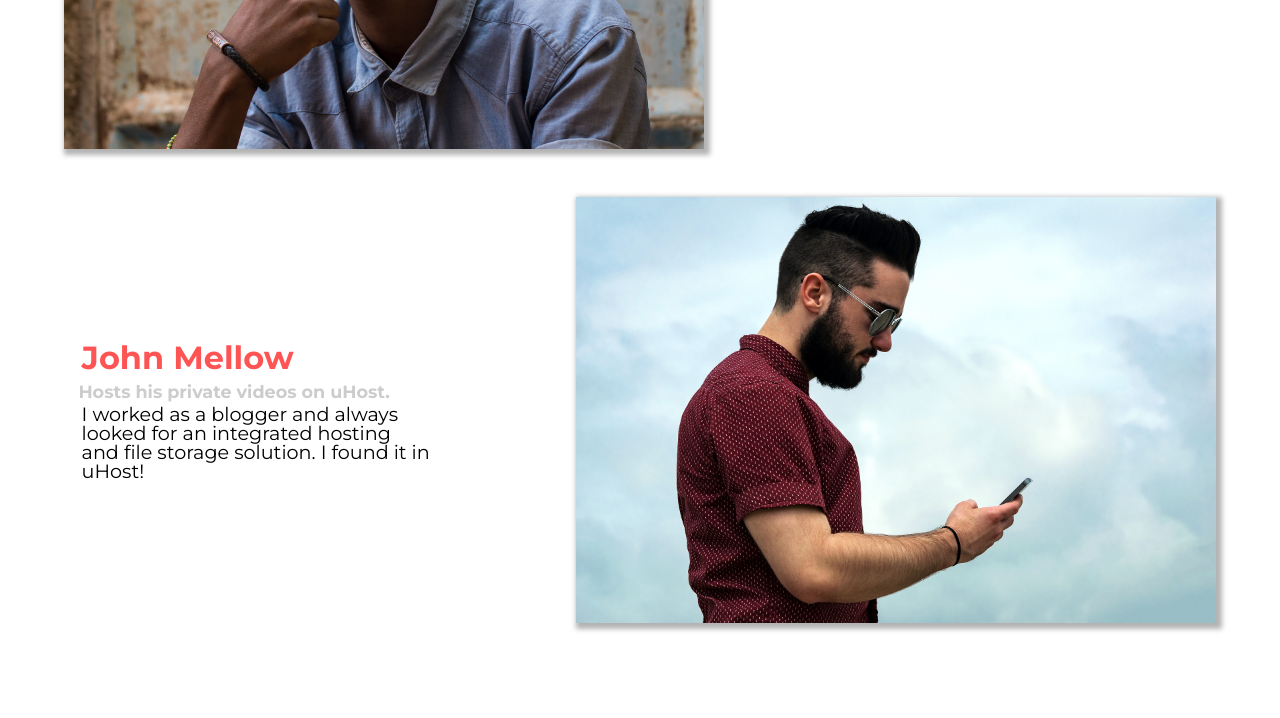
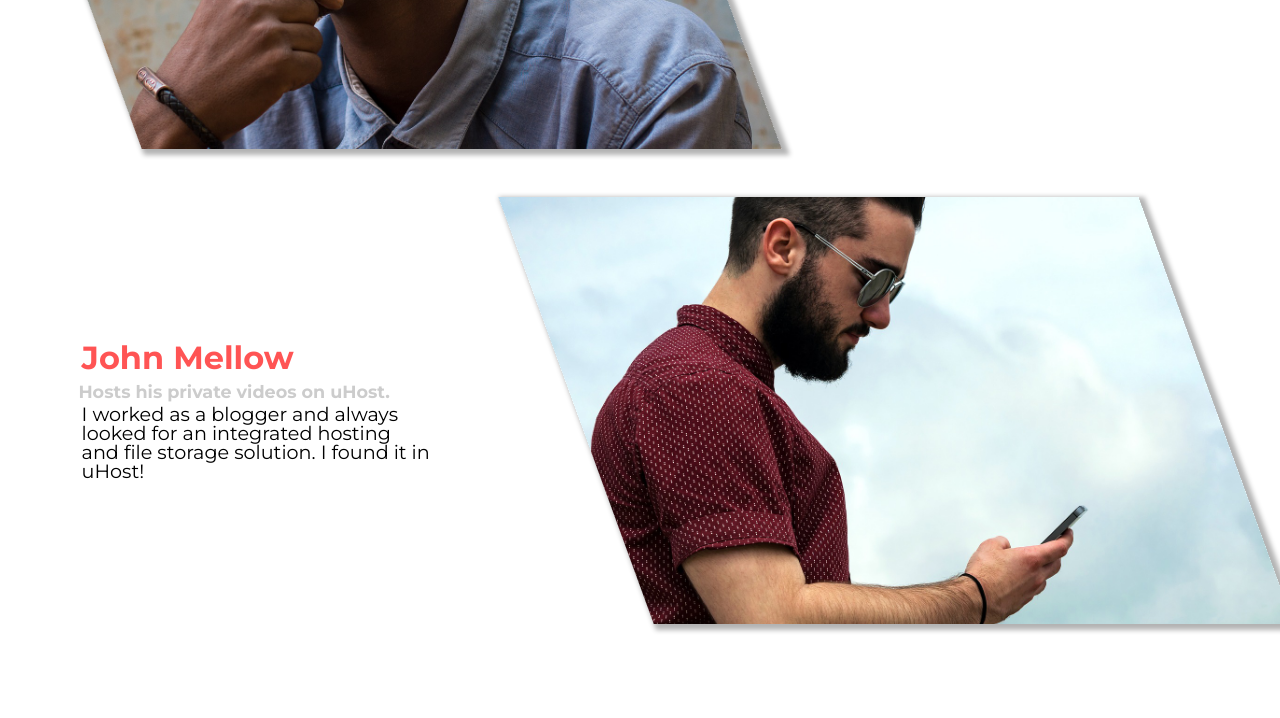
Before and after one commit to mikolertesx/uhost-practice, a plain HTML site: page customers/index.html in a window 1280 px wide. Shown: the part 422-1140 px from the top of the page. Drawn offline with Linux system fonts and the light colour scheme.

Commit message:
Added transformations

```diff
--- a/customers/customers.css
+++ b/customers/customers.css
@@ -7,14 +7,17 @@
 }
 
 .testimonial__image-container {
-  width: 100%;
+  width: 60%;
   max-width: 40rem;
   box-shadow: 3px 3px 5px 3px rgba(0,0,0,0.3);
+  transform: skew(20deg);
+  overflow: hidden;
 }
 
 .testimonial__image {
   width: 100%;
   vertical-align: top;
+  transform: skew(-20deg) scale(1.4);
 }
 
 .testimonial__info {
```
Also changed, not shown: packages/packages.css (+6 -1 lines).
